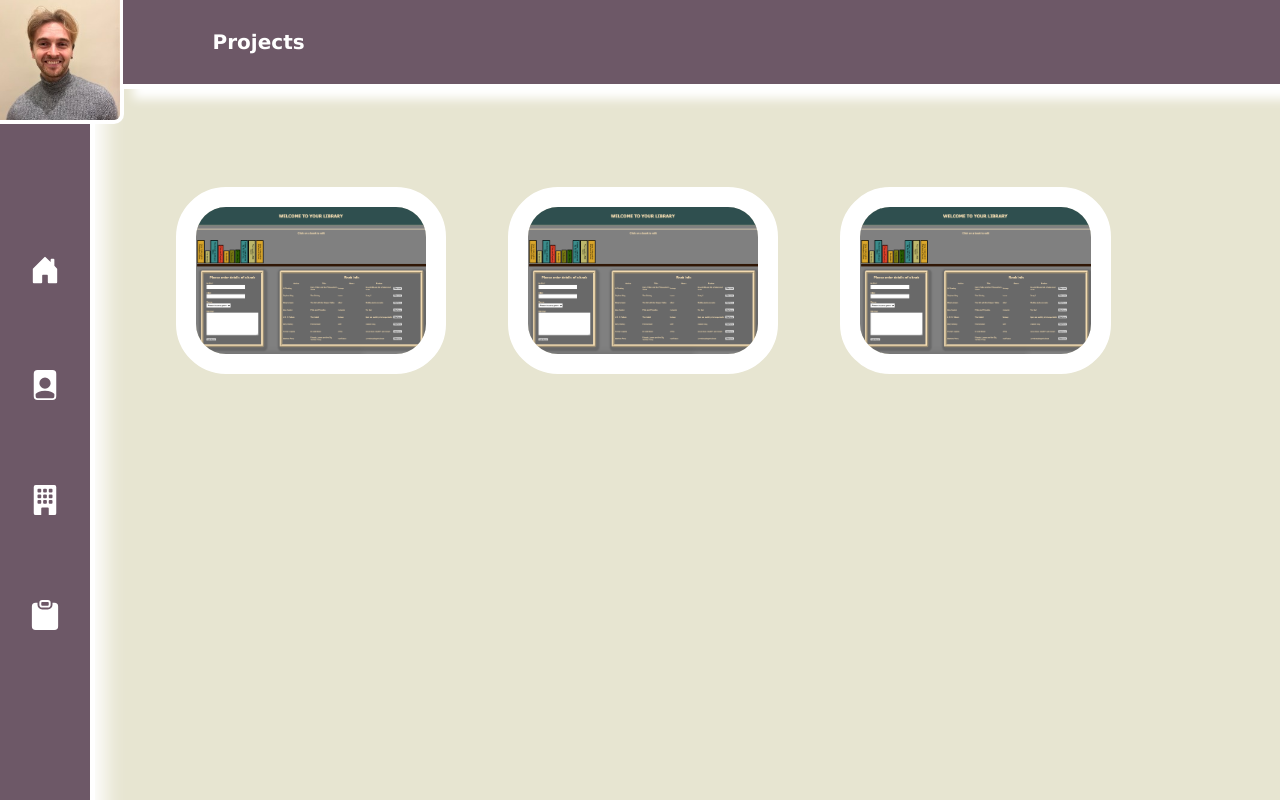
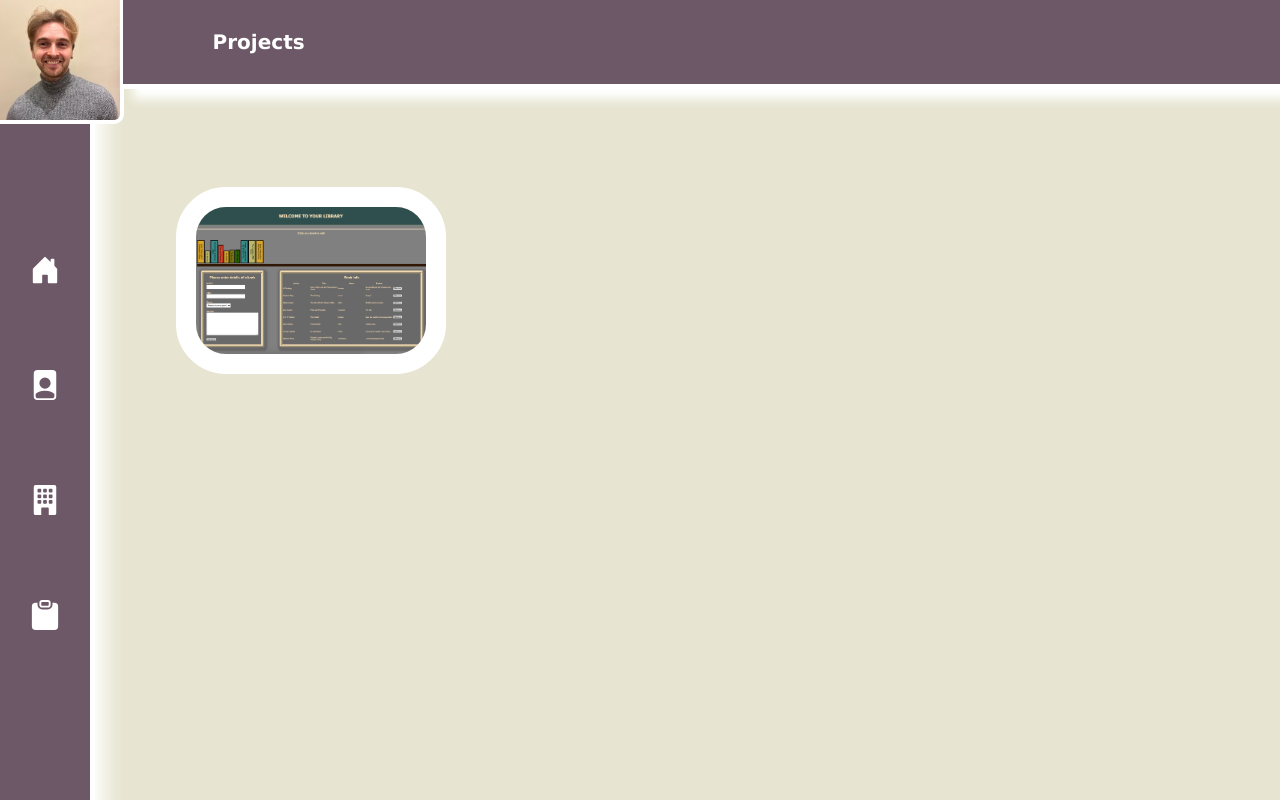
Before and after one commit to SamBaldwin4566/portfolio, a React (Create React App) app: page /projects in a window 1280 px wide. Built offline with nearby package versions, Linux system fonts and the light colour scheme.

Commit message:
few CSS tweaks

```diff
--- a/src/App.css
+++ b/src/App.css
@@ -228,7 +228,8 @@ tr {
   font-size:14px;
   margin-top: 80px;
   width: 50vw;
-  min-width:300px
+  min-width:300px;
+  margin-left: 20px;
 }
 
 
--- a/src/components/projects.js
+++ b/src/components/projects.js
@@ -13,18 +13,8 @@ function Projects() {
 
                             </div>
                         </td>
-                        <td>
-                            <div class="projectsInfo" id="libraryInfo">
-                            <a href="http://sbaldwin-library.netlify.app" target="_blank" rel="noreferrer"><img class="projectPic" src={library} alt="Screenshot"></img></a>
 
-                            </div>
-                        </td>
-                        <td>
-                            <div class="projectsInfo" id="libraryInfo">
-                            <a href="http://sbaldwin-library.netlify.app" target="_blank" rel="noreferrer"><img class="projectPic" src={library} alt="Screenshot"></img></a>
 
-                            </div>
-                        </td>
                     </tr>
                 </table>
             </div>
```
